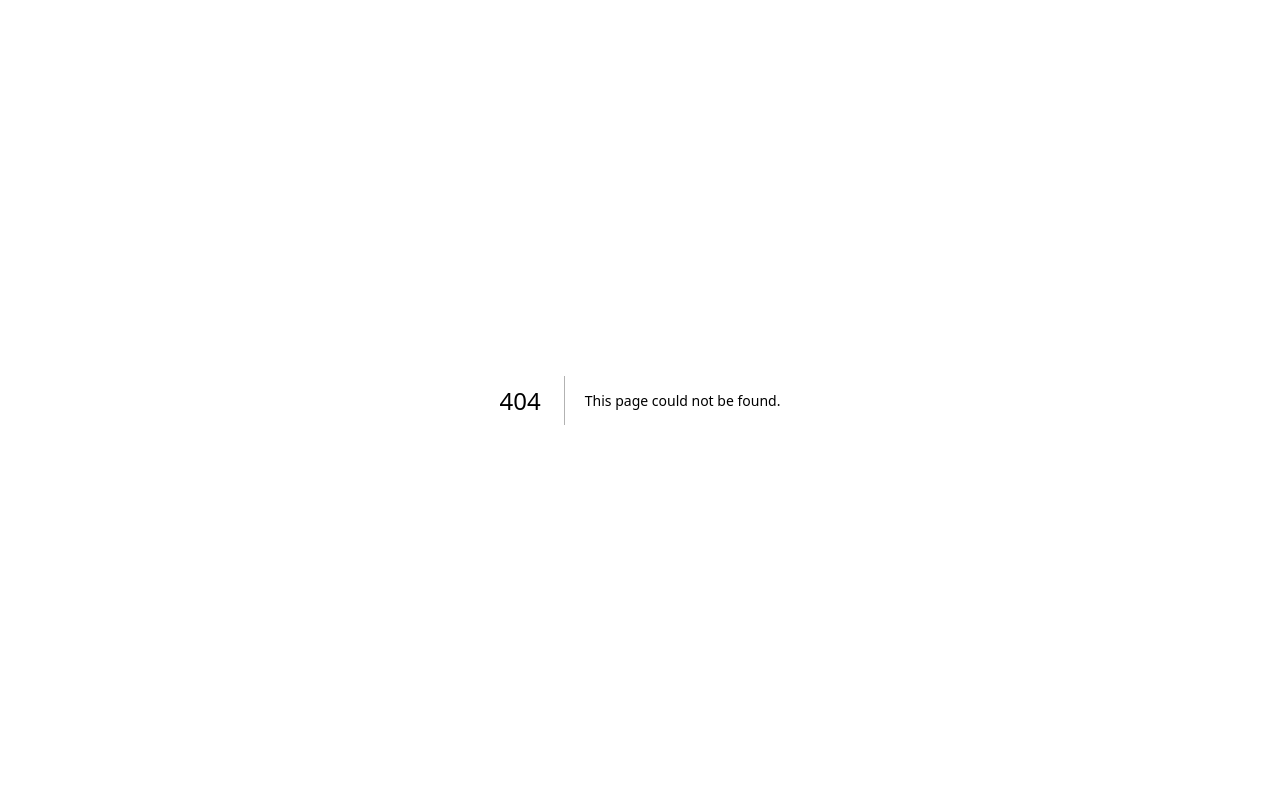
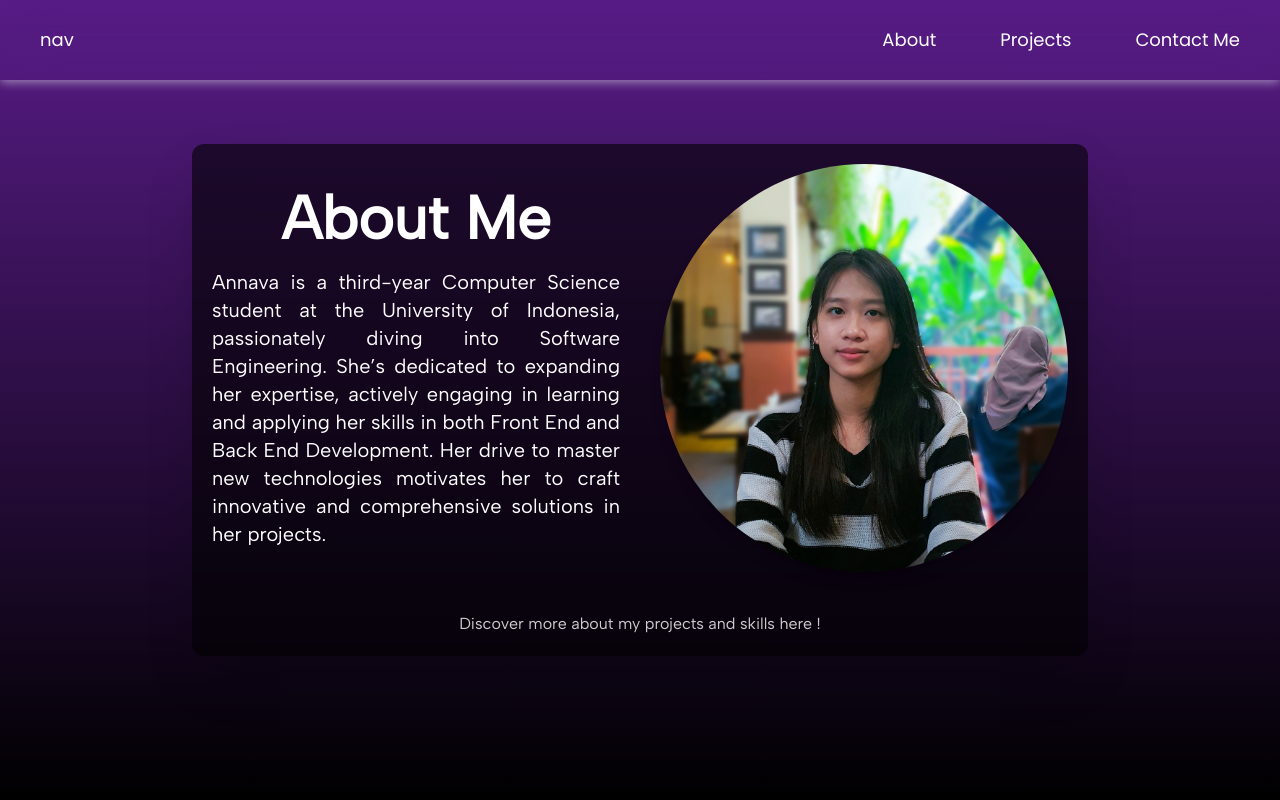
Before and after one commit to annavaws/annavaws.github.io, a Next.js app: page /about in a window 1280 px wide. Before the commit this address had no page. Shown: the top 800 px of the page. Built offline with nearby package versions, Linux system fonts and the light colour scheme.

Commit message:
feat: refactor modules and change style

```diff
--- /dev/null
+++ b/src/components/modules/AboutModules/index.tsx
@@ -0,0 +1,47 @@
+import { albert } from "@/styles/fonts";
+import Image from "next/image";
+import Link from "next/link";
+import React from "react";
+
+export default function AboutMore() {
+  return (
+    <div
+      className={`${albert.className} min-h-screen flex items-center justify-center bg-gradient-to-b from-purple-900 to-black p-5`}
+    >
+      <div className="max-w-4xl mx-auto p-5 bg-black/60 rounded-xl shadow-2xl">
+        <div className="flex flex-col lg:flex-row items-center gap-10">
+          <div className="lg:w-1/2 flex flex-col items-center text-white">
+            <h1 className="font-bold text-4xl md:text-6xl text-center mb-5">
+              About Me
+            </h1>
+            <p className="text-lg md:text-xl text-justify">
+              Annava is a third-year Computer Science student at the University
+              of Indonesia, passionately diving into Software Engineering. She’s
+              dedicated to expanding her expertise, actively engaging in
+              learning and applying her skills in both Front End and Back End
+              Development. Her drive to master new technologies motivates her to
+              craft innovative and comprehensive solutions in her projects.
+            </p>
+          </div>
+          <div className="lg:w-1/2">
+            <Image
+              src="/me.jpg"
+              width={600}
+              height={600}
+              alt="Annava"
+              className="rounded-full shadow-lg"
+            />
+          </div>
+        </div>
+        <div className="mt-10 text-center">
+          <Link
+            href="/project"
+            className="text-white text-opacity-80 text-sm md:text-base hover:underline hover:text-gray-400"
+          >
+            Discover more about my projects and skills here !
+          </Link>
+        </div>
+      </div>
+    </div>
+  );
+}
--- a/src/components/modules/about.tsx
+++ b/src/components/modules/HomeModules/about.tsx
@@ -4,7 +4,7 @@ export default function About() {
   return (
     <>
       <div
-        className={`${albert.className} min-h-screen flex justify-center bg-black`}
+        className={`${albert.className} min-h-screen flex justify-center  bg-gradient-to-tl from-black to-gray-900 p-5`}
       >
         <div className="flex flex-col text-white p-32 justify-between">
           <div className="font-semibold text-[100px]">About Me</div>
--- a/src/components/modules/header.tsx
+++ b/src/components/modules/HomeModules/header.tsx
@@ -40,7 +40,7 @@ export default function Header() {
   }, []);
 
   return (
-    <div className="text-white bg-black min-h-screen flex justify-center items-center">
+    <div className="text-white  bg-gradient-to-tr from-gray-900 to-black p-5 min-h-screen flex justify-center items-center">
       <div className="flex flex-col w-full h-full overflow-hidden gap-8 md:gap-2">
         <div
           className={`select-none flex gap-1 md:gap-2 font-bold text-[80px] md:text-[120px] lg:text-[160px] text-gray-500 ${poppins.className}`}
@@ -59,7 +59,7 @@ export default function Header() {
           style={{ backgroundSize: "20px 4px" }}
         ></hr> */}
         <hr
-          className="w-1/2 border-t border-transparent bg-gradient-to-r from-black to-purple-500 self-end mt-5 mb-5 rounded-l-md"
+          className="w-1/2 border-t border-transparent bg-gradient-to-r from-gray-900 to-purple-500 self-end mt-5 mb-5 rounded-l-md"
           style={{ height: "4px" }}
         ></hr>
         {/* <hr
@@ -79,7 +79,7 @@ export default function Header() {
           ))}
         </div>
         <hr
-          className="w-1/2 border-t border-transparent bg-gradient-to-r from-orange-500 to-black self-right mt-5 mb-5 rounded-l-md"
+          className="w-1/2 border-t border-transparent bg-gradient-to-r from-orange-500 to-gray-900 self-right mt-5 mb-5 rounded-l-md"
           style={{ height: "4px" }}
         ></hr>
         {/* <hr
--- /dev/null
+++ b/src/pages/about.tsx
@@ -0,0 +1,11 @@
+import AboutMore from "@/components/modules/AboutModules";
+
+export default function About() {
+  return (
+    <>
+      <div className="relative z-10">
+        <AboutMore />
+      </div>
+    </>
+  );
+}
--- a/src/pages/index.tsx
+++ b/src/pages/index.tsx
@@ -1,5 +1,5 @@
-import About from "@/components/modules/about";
-import Header from "@/components/modules/header";
+import About from "@/components/modules/HomeModules/about";
+import Header from "@/components/modules/HomeModules/header";
 export default function Home() {
   return (
     <>
--- /dev/null
+++ b/src/pages/project.tsx
@@ -0,0 +1,7 @@
+export default function Project() {
+  return (
+    <>
+      <div className="relative z-10"></div>
+    </>
+  );
+}
```
Also changed, not shown: public/me.jpg (added), src/components/modules/HomeModules/projects.tsx (renamed from src/components/modules/projects.tsx).
